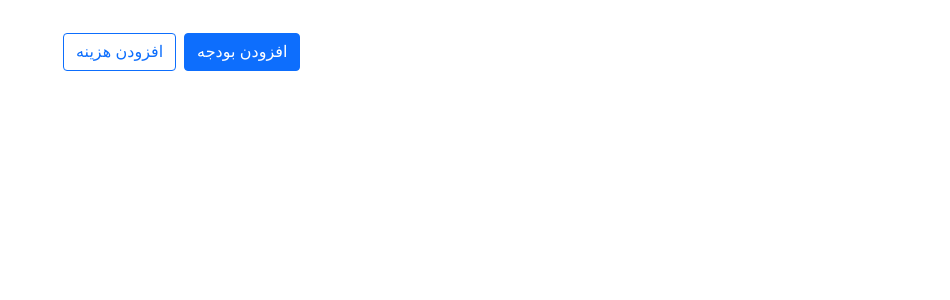
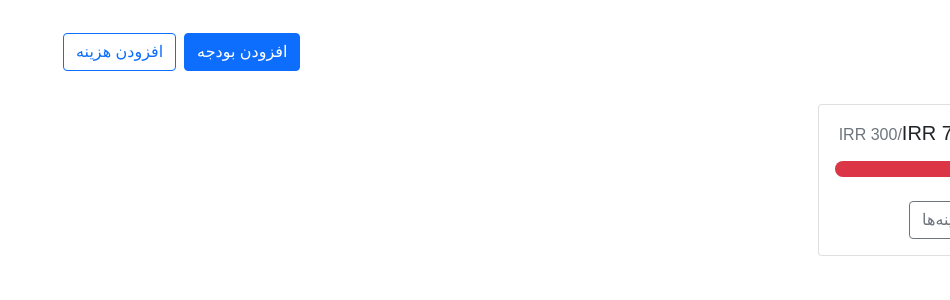
Before and after one commit to hadismtb/react-budget-app, a React (Create React App) app: page / in a window 1280 px wide. Shown: the top 300 px of the page, without its empty margins (330-1280 px from the left). Built offline with nearby package versions, Linux system fonts and the light colour scheme.

Commit message:
import budget card to our cards component and pass a fake data to it as a props

```diff
--- a/src/components/Cards.js
+++ b/src/components/Cards.js
@@ -1,4 +1,7 @@
 import React from 'react';
+
+//COMPONENTS
+import BudgetCard from "./BudgetCard";
 
 //STYLE
 const style = {
@@ -7,11 +10,16 @@ const style = {
     gap: "1rem",
     alignItems: "flex-start",
 }
+const testData = {name: "لباس",
+max: 300,
+    amount: 700
+}
+
 
 const Cards = () => {
     return (
         <div style={style}>
-            cards
+            <BudgetCard data={testData}/>
         </div>
     );
 };
```
